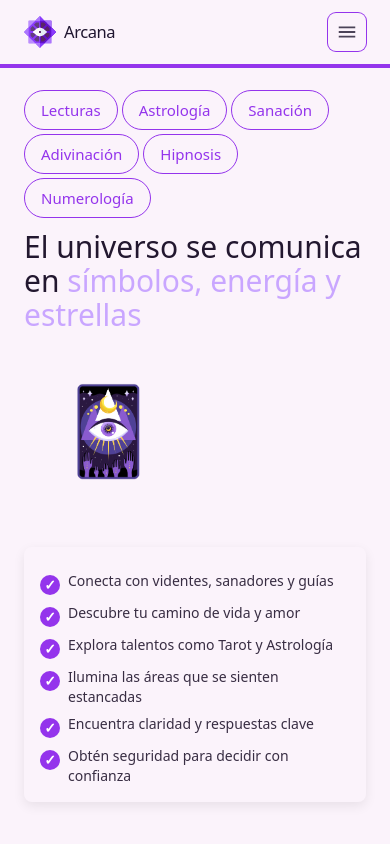
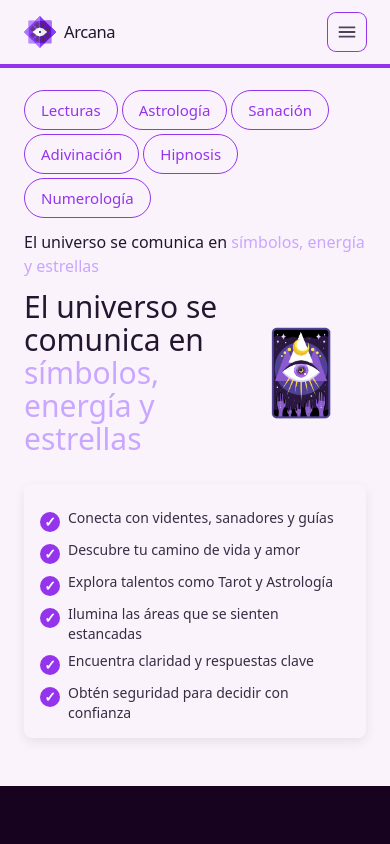
Before and after one commit to arcana302-art/arcana-v2, a Next.js app: page / in a window 390 px wide. Shown: the top 844 px of the page. Built offline with nearby package versions, Linux system fonts and the light colour scheme.

Commit message:
Update Hero.tsx

```diff
--- a/app/components/Hero.tsx
+++ b/app/components/Hero.tsx
@@ -73,14 +73,15 @@ export default function Hero() {
                   El universo se comunica en
                   <span className="text-[#c9a6ff]"> símbolos, energía y estrellas</span>
                 </span>
-                <span className="mobile-text sm:hidden">
-                  El universo se comunica en
-                  <span className="text-[#c9a6ff]"> símbolos, energía y estrellas</span>
-                </span>
               </h1>
 
               {/* Mobile: carta al lado del título */}
-              <div className="hero-card-mobile flex sm:hidden w-2/5 ml-4">
+              <div className="hero-mobile-row sm:hidden flex w-full gap-4">
+                <h1 className="mobile-text w-3/5 text-[#22172f]">
+                  El universo se comunica en
+                  <span className="text-[#c9a6ff]"> símbolos, energía y estrellas</span>
+                </h1>
+                <div className="hero-card-mobile w-2/5">
                   <Image
                     src={HERO_IMG}
                     alt="Carta / símbolo místico"
@@ -89,6 +90,7 @@ export default function Hero() {
                     priority
                     className="h-auto w-full scale-[0.5]"
                   />
+                </div>
               </div>
             </div>
 
@@ -188,12 +190,12 @@ export default function Hero() {
             text-overflow: ellipsis;
           }
           .mobile-text {
-            display: inline;
             font-size: 30px;
             line-height: 1.1;
           }
-          .desktop-text {
-            display: none;
+          .hero-mobile-row {
+            display: flex;
+            align-items: center;
           }
           .hero-card-mobile img {
             width: 100% !important;
@@ -213,9 +215,8 @@ export default function Hero() {
         @media (min-width: 640px) {
           .desktop-text {
             display: inline;
-          }
-          .mobile-text {
-            display: none;
+            font-size: 65px;
+            line-height: 1.15;
           }
         }
 
```
Lines whose indentation alone changed are shown as unchanged.
